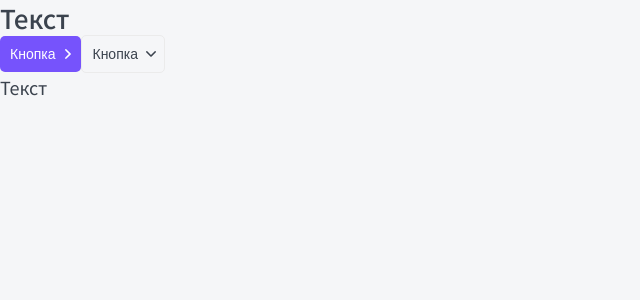
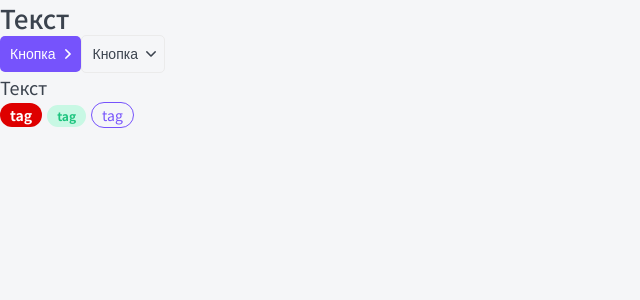
Before and after one commit to phildesign/top-app, a Next.js app: page / in a window 1280 px wide. Shown: the top 300 px of the page, without its empty margins (0-640 px from the left). Built offline with nearby package versions, Linux system fonts and the light colour scheme.

Commit message:
add tags

```diff
--- /dev/null
+++ b/components/Tag/Tag.module.css
@@ -0,0 +1,46 @@
+.tag {
+	display: inline-block;
+	box-sizing: border-box;
+	margin-right: 5px;
+	border-radius: 20px;
+}
+
+.s {
+	font-size: 12px;
+	line-height: 12px;
+	padding: 5px 10px;
+}
+
+.m {
+	font-size: 14px;
+	line-height: 14px;
+	padding: 5px 10px;
+}
+
+.ghots {
+	border: 1px solid var(--gray-light);
+}
+
+.red {
+	color: var(--white);
+	background: #de0000;
+	font-weight: bold;
+}
+
+.gray {
+	color: var(--white);
+	background: #b3c0d9;
+	font-weight: bold;
+}
+
+.green {
+	color: var(--green);
+	background: var(--green-light);
+	font-weight: bold;
+}
+
+.primary {
+	color: var(--primary);
+	background: none;
+	border: 1px solid var(--primary);
+}
--- /dev/null
+++ b/components/Tag/Tag.tsx
@@ -0,0 +1,28 @@
+import { TagProps } from './Tag.props';
+import styles from './Tag.module.css';
+import cn from 'classnames';
+
+export const Tag = ({
+	size = 'm',
+	children,
+	color = 'ghots',
+	href,
+	className,
+	...props
+}: TagProps): JSX.Element => {
+	return (
+		<div
+			className={cn(styles.tag, className, {
+				[styles.s]: size == 's',
+				[styles.m]: size == 'm',
+				[styles.ghost]: color == 'ghost',
+				[styles.red]: color == 'red',
+				[styles.gray]: color == 'gray',
+				[styles.green]: color == 'green',
+				[styles.primary]: color == 'primary',
+			})}
+			{...props}>
+			{href ? <a href={href}>{children}</a> : <>{children}</>}
+		</div>
+	);
+};
--- a/components/index.ts
+++ b/components/index.ts
@@ -1,3 +1,4 @@
 export * from './Htag/Htag';
 export * from './Button/Button';
 export * from './Ptag/PTag';
+export * from './tag/Tag';
--- a/pages/index.tsx
+++ b/pages/index.tsx
@@ -1,5 +1,5 @@
 import React from 'react';
-import { Htag, Button, Ptag } from '../components';
+import { Htag, Button, Ptag, Tag } from '../components';
 
 export default function Home(): JSX.Element {
 	return (
@@ -12,6 +12,15 @@
 				Кнопка
 			</Button>
 			<Ptag size="l">Текст</Ptag>
+			<Tag size="m" color="red">
+				tag
+			</Tag>
+			<Tag size="s" color="green">
+				tag
+			</Tag>
+			<Tag size="m" color="primary">
+				tag
+			</Tag>
 		</div>
 	);
 }
```
Also changed, not shown: components/Tag/Tag.props.ts (added, +9 -0 lines).
